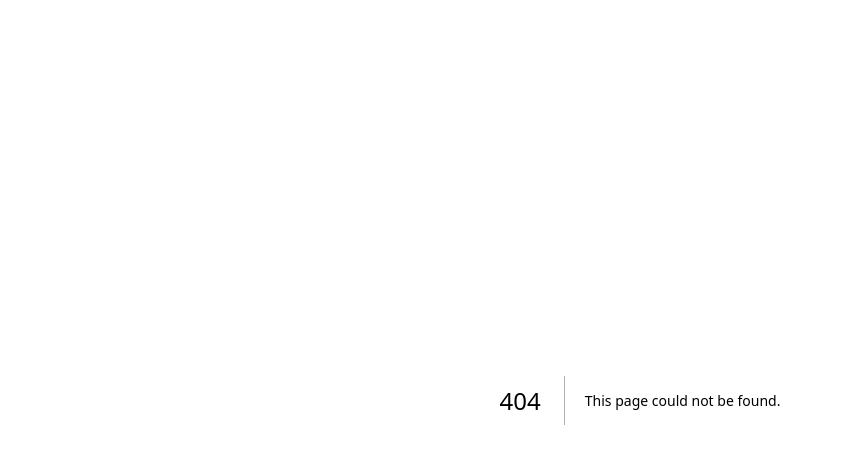
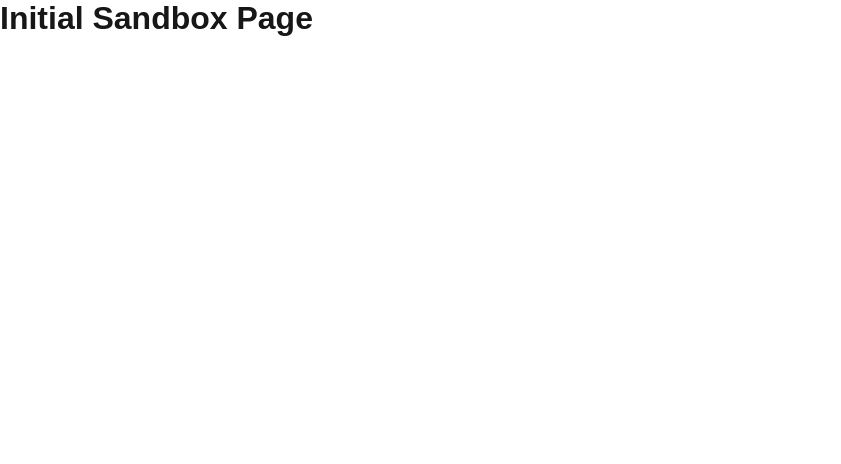
Before and after one commit to AnsonChung3/next-react-sandbox, a Next.js app in the folder next-react-sandbox/: page /initial-sandbox in a window 1280 px wide. Before the commit this address had no page. Shown: the top 464 px of the page, without its empty margins (0-841 px from the left). Built offline with nearby package versions, Linux system fonts and the light colour scheme.

Commit message:
Add skeleton test for app router usage/implementation

```diff
--- /dev/null
+++ b/next-react-sandbox/src/app/initial-sandbox/page.js
@@ -0,0 +1,10 @@
+export default function InitialSandboxPage() {
+    // This page is intentionally left minimal to test out the app router
+    return (
+        <>
+            <div>
+                <h1>Initial Sandbox Page</h1>
+            </div>
+        </>
+    );
+}
```
